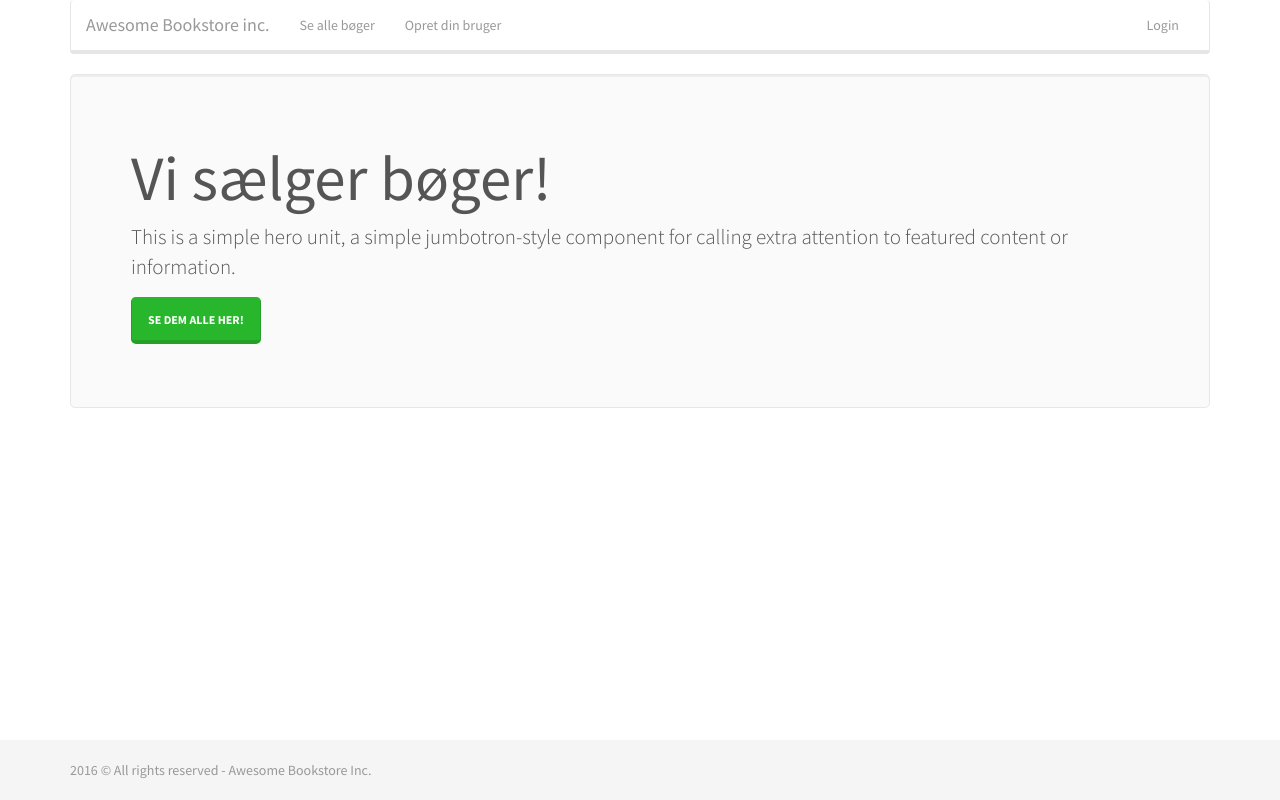
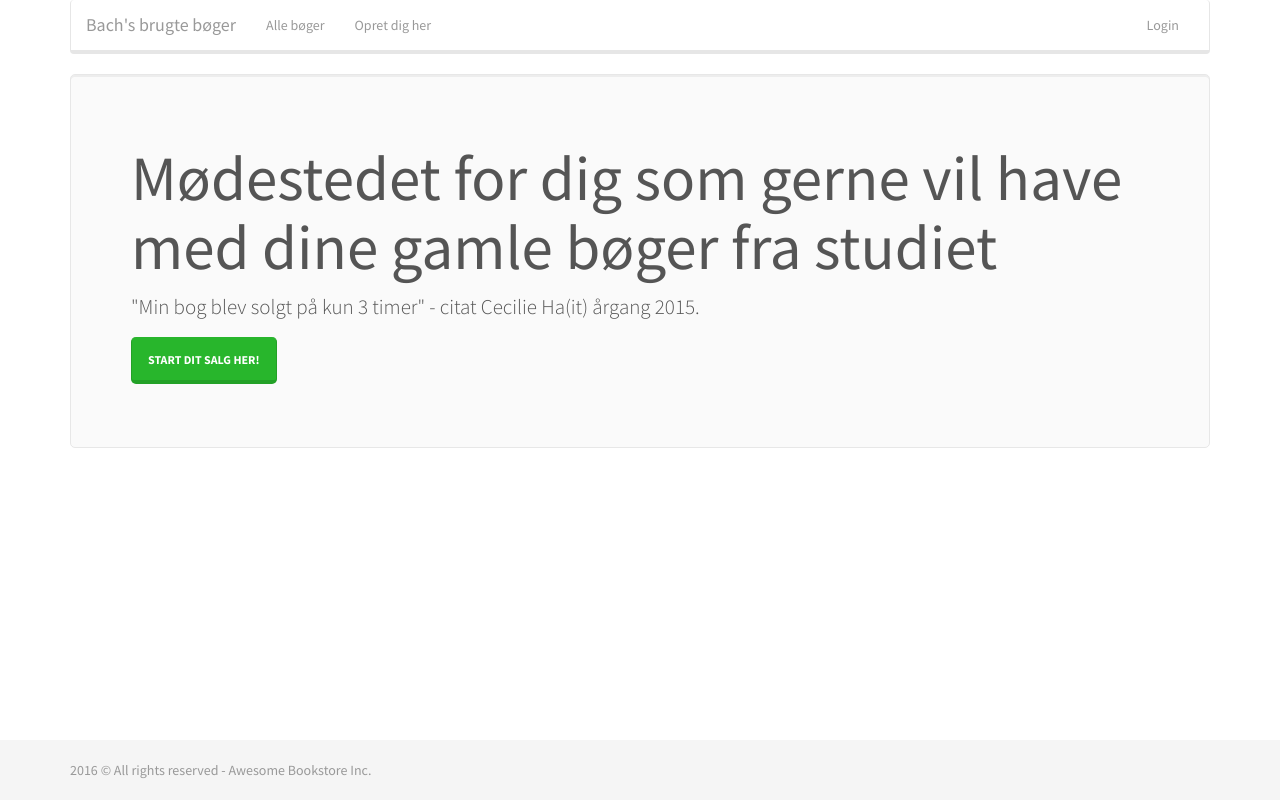
Before and after one commit to AndreasBach/Client, a plain HTML site: page index.html in a window 1280 px wide. Drawn offline with Linux system fonts and the light colour scheme.

Commit message:
Foretager ændringer i index.html

```diff
--- a/index.html
+++ b/index.html
@@ -27,25 +27,26 @@
               <span class="icon-bar"></span>
               <span class="icon-bar"></span>
             </button>
-            <a class="navbar-brand" href="index.html">Awesome Bookstore inc.</a>
+            <a class="navbar-brand" href="index.html">Bach's brugte bøger</a>
           </div>
 
           <div class="collapse navbar-collapse" id="bs-example-navbar-collapse-2">
             <ul class="nav navbar-nav">
-              <li><a href="books.html">Se alle bøger</a></li>
-              <li><a href="Usercreate.html">Opret din bruger</a></li>
+              <li><a href="books.html">Alle bøger</a></li>
+              <li><a href="Usercreate.html">Opret dig her</a></li>
             </ul>
             <ul class="nav navbar-nav navbar-right">
               <li><a href="login.html">Login</a></li>
+
             </ul>
           </div>
         </div>
       </nav>
 
       <div class="jumbotron">
-        <h1>Vi sælger bøger!</h1>
-        <p>This is a simple hero unit, a simple jumbotron-style component for calling extra attention to featured content or information.</p>
-        <p><a class="btn btn-success btn-lg" href="books.html">Se dem alle her!</a></p>
+        <h1>Mødestedet for dig som gerne vil have med dine gamle bøger fra studiet</h1>
+        <p>"Min bog blev solgt på kun 3 timer" - citat Cecilie Ha(it) årgang 2015.</p>
+        <p><a class="btn btn-success btn-lg" href="books.html">Start dit salg her!</a></p>
       </div>
 
     </div>
--- a/js/sdk.js
+++ b/js/sdk.js
@@ -33,7 +33,7 @@ var SDK = {
       method: "POST"
     }, function (err, data) {
 
-      //On login-error
+      //Ved fejl ift. login
       if (err) return cb(err);
 
       SDK.Storage.persist("username", data.userId);
```
